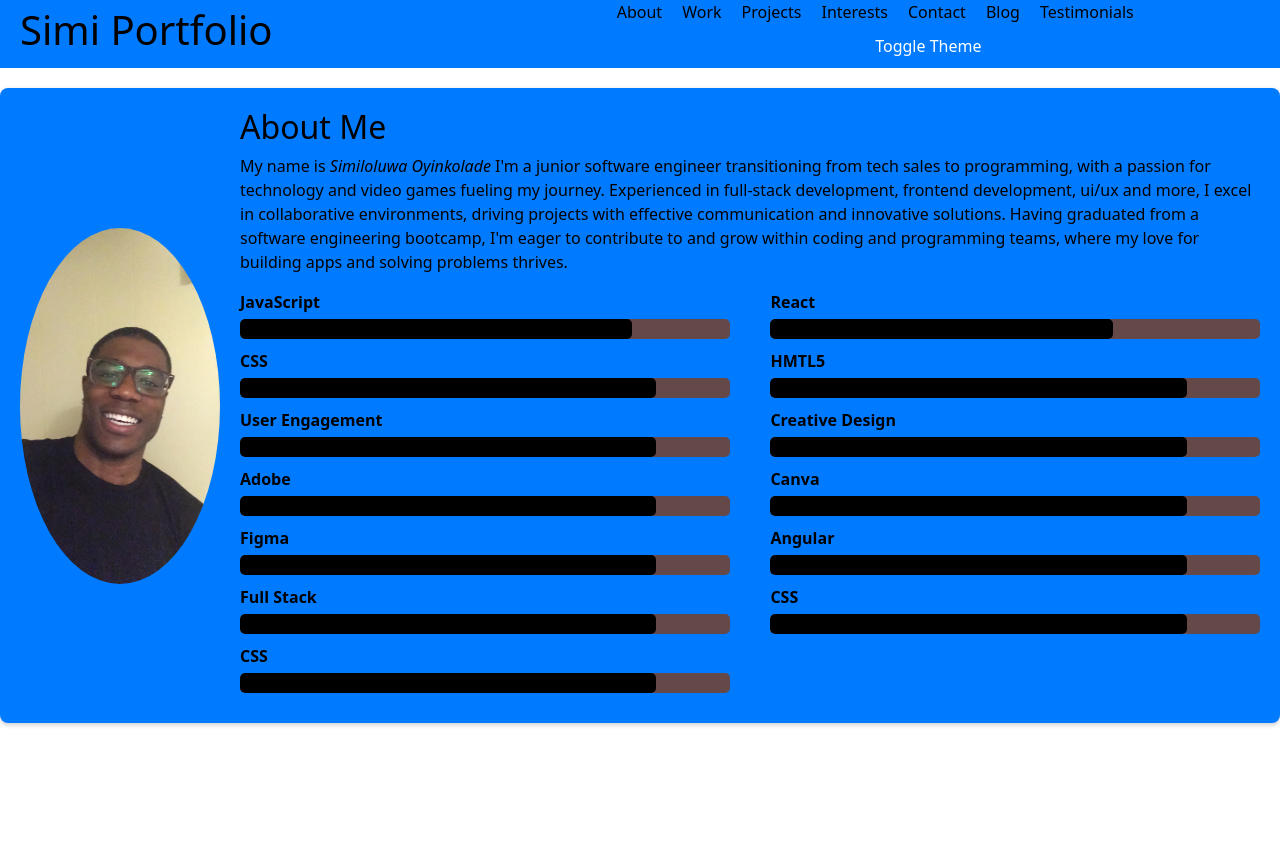
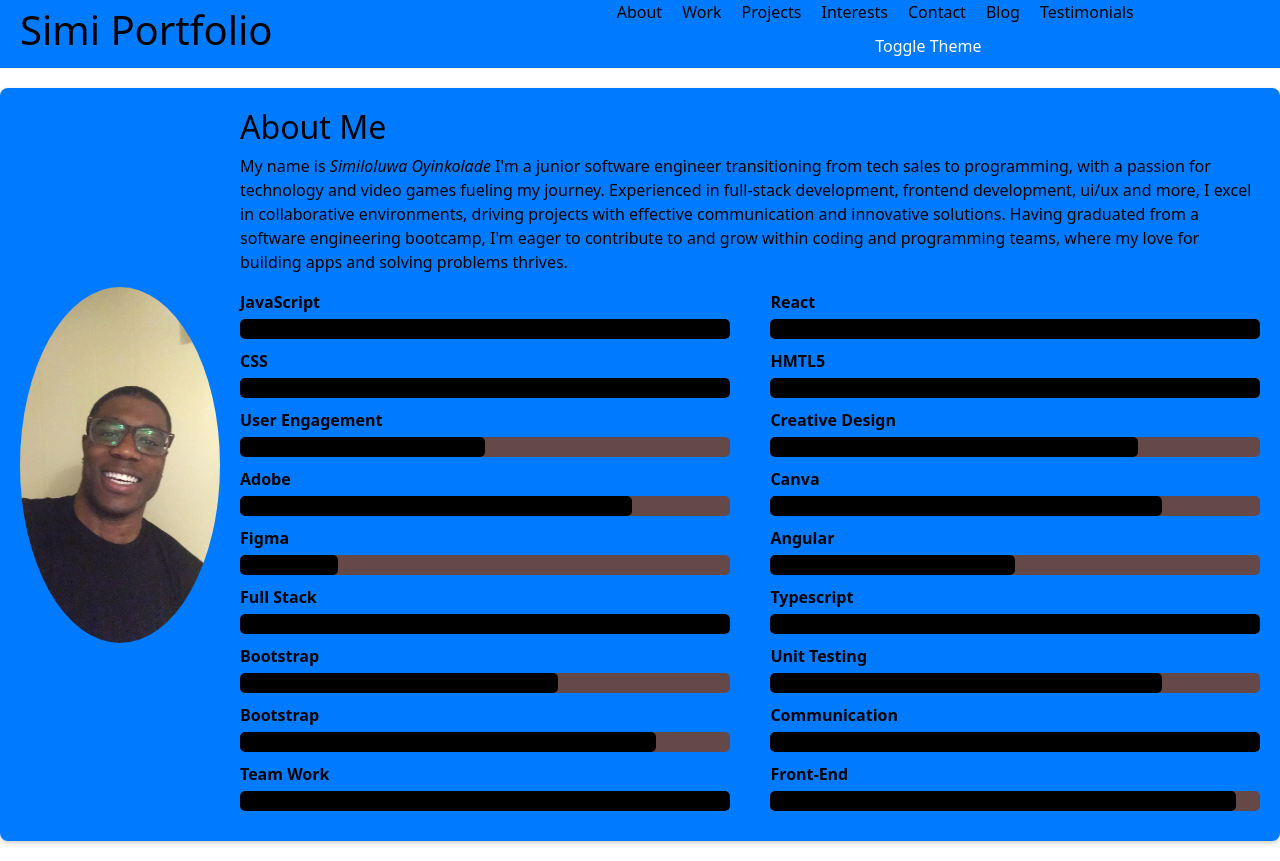
Before and after one commit to simioyin222/React-Js-Portfolio, a React (Create React App) app: page /about in a window 1280 px wide. Before the commit the page ends 800 px from the top, so only its background shows below. Built offline with nearby package versions, Linux system fonts and the light colour scheme.

Commit message:
added all skills and there correct percetrages

```diff
--- a/src/components/About/About.js
+++ b/src/components/About/About.js
@@ -6,19 +6,24 @@ function About() {
   const props = useSpring({ opacity: 1, from: { opacity: 0 } });
 
   const skills = [
-    { name: 'JavaScript', level: '80%' },
-    { name: 'React', level: '70%' },
-    { name: 'CSS', level: '85%' },
-    { name: 'HMTL5', level: '85%' },
-    { name: 'User Engagement', level: '85%' },
-    { name: 'Creative Design', level: '85%' },
-    { name: 'Adobe', level: '85%' },
-    { name: 'Canva', level: '85%' },
-    { name: 'Figma', level: '85%' },
-    { name: 'Angular', level: '85%' },
-    { name: 'Full Stack', level: '85%' },
-    { name: 'CSS', level: '85%' },
-    { name: 'CSS', level: '85%' },
+    { name: 'JavaScript', level: '100%' },
+    { name: 'React', level: '100%' },
+    { name: 'CSS', level: '100%' },
+    { name: 'HMTL5', level: '100%' },
+    { name: 'User Engagement', level: '50%' },
+    { name: 'Creative Design', level: '75%' },
+    { name: 'Adobe', level: '80%' },
+    { name: 'Canva', level: '80%' },
+    { name: 'Figma', level: '20%' },
+    { name: 'Angular', level: '50%' },
+    { name: 'Full Stack', level: '100%' },
+    { name: 'Typescript', level: '50' },
+    { name: 'Bootstrap', level: '65%' },
+    { name: 'Unit Testing', level: '80%' },
+    { name: 'Bootstrap', level: '85%' },
+    { name: 'Communication', level: '100%' },
+    { name: 'Team Work', level: '100%' },
+    { name: 'Front-End', level: '95%' },
     // Add more skills as needed
   ];
 
```
